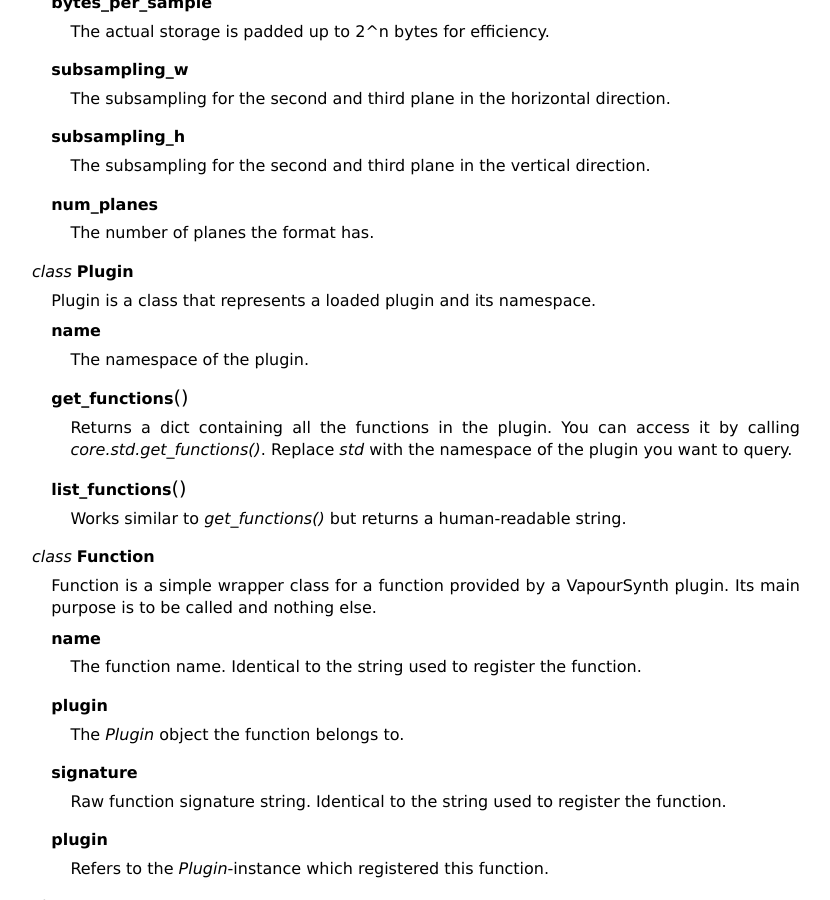
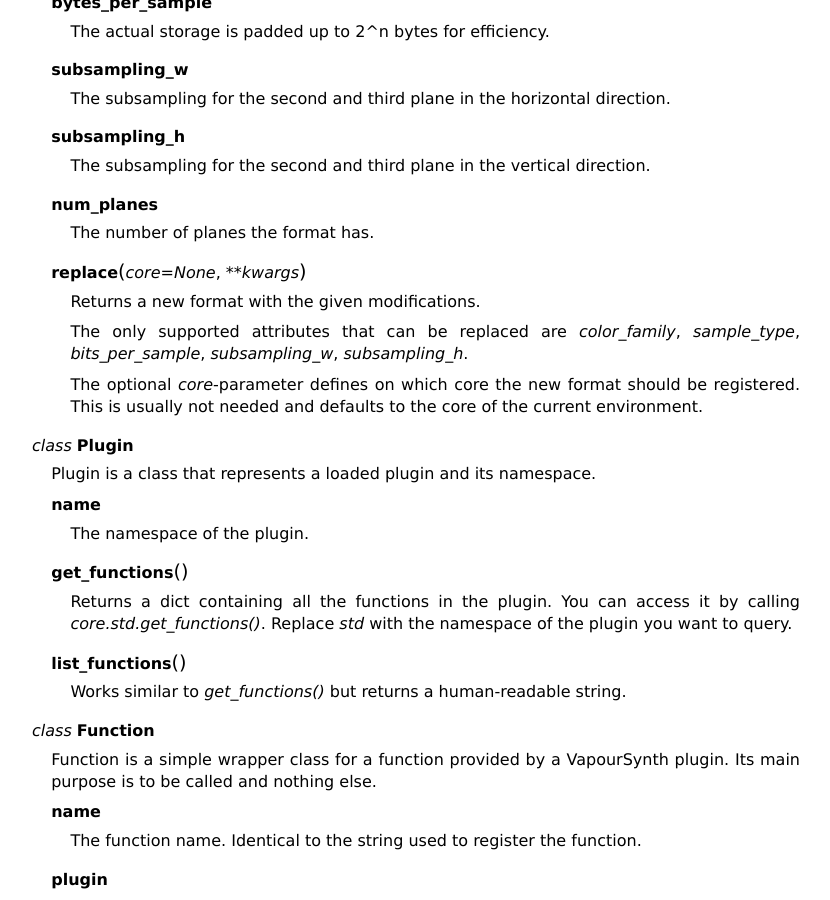
Before and after one commit to vapoursynth/vapoursynth, a Sphinx documentation site: the page built from doc/pythonreference.rst, in a window 1280 px wide and 900 px high, scrolled down 7856 px. Shown: the whole window, without its empty margins (48-878 px from the left). Built offline with Sphinx 7.4.7, drawn with Linux system fonts in a browser that asks for light colours; formulas are drawn with MathJax 3.

Commit message:
Added method to create or find new formats easier

```diff
--- a/doc/pythonreference.rst
+++ b/doc/pythonreference.rst
@@ -442,6 +442,17 @@ Classes and Functions
 
       The number of planes the format has.
 
+   .. py:method:: replace(core=None, **kwargs)
+
+      Returns a new format with the given modifications.
+
+      The only supported attributes that can be replaced are `color_family`,
+      `sample_type`, `bits_per_sample`, `subsampling_w`, `subsampling_h`.
+
+      The optional `core`-parameter defines on which core the new format
+      should be registered. This is usually not needed and defaults
+      to the core of the current environment.
+
 .. py:class:: Plugin
 
    Plugin is a class that represents a loaded plugin and its namespace.
```
Also changed, not shown: 1 other file.
